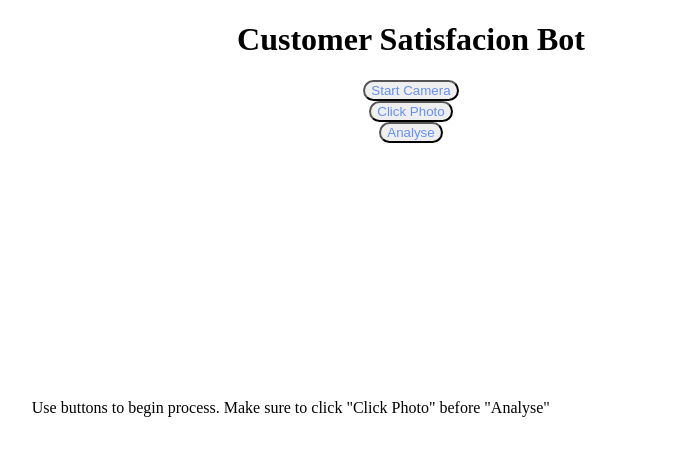
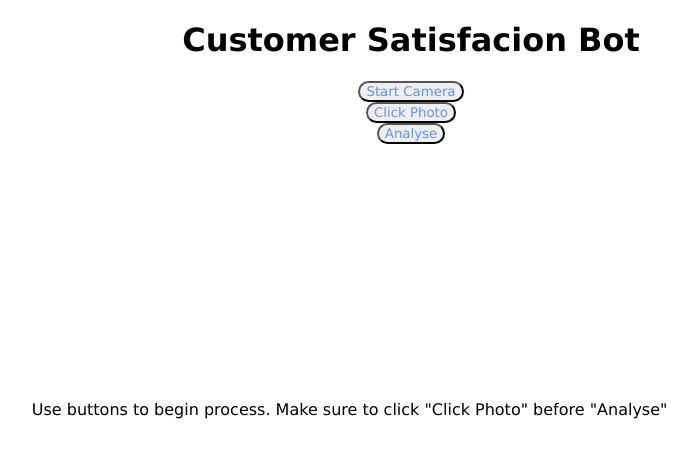
Before and after one commit to pymblelc/11mw2022-penelopegirdis, a plain HTML site: page index.html in a window 1280 px wide. Shown: the whole page, without its empty margins (229-926 px from the left). Drawn offline with Linux system fonts and the light colour scheme.

Commit message:
font change

```diff
--- a/secondproject.css
+++ b/secondproject.css
@@ -1,6 +1,7 @@
 .heading {
     display: flex;
     justify-content: center;
+    font-family:'Lucida Sans', 'Lucida Sans Regular', 'Lucida Grande', 'Lucida Sans Unicode', Geneva, Verdana, sans-serif;
 }
 
 .container {
@@ -16,6 +17,7 @@
     transition-duration: 0.3s;
     border-radius: 1cm;
     margin: auto;
+    font-family:'Lucida Sans', 'Lucida Sans Regular', 'Lucida Grande', 'Lucida Sans Unicode', Geneva, Verdana, sans-serif
 }
 .startCamera:hover {
     transform: scale(1.5);
@@ -34,6 +36,7 @@
     transition-duration: 0.3s;
     border-radius: 1cm;
     margin: auto;
+    font-family:'Lucida Sans', 'Lucida Sans Regular', 'Lucida Grande', 'Lucida Sans Unicode', Geneva, Verdana, sans-serif
 }
 .clickPhoto:hover {
     transform: scale(1.5);
@@ -52,6 +55,7 @@
     transition-duration: 0.3s;
     border-radius: 1cm;
     margin: auto;
+    font-family:'Lucida Sans', 'Lucida Sans Regular', 'Lucida Grande', 'Lucida Sans Unicode', Geneva, Verdana, sans-serif
 }
 .analyseBtn:hover {
     transform: scale(1.5);
@@ -66,10 +70,12 @@
     border: #000;
     max-width: 60%;
     padding-left: 20%;
+    font-family:'Lucida Sans', 'Lucida Sans Regular', 'Lucida Grande', 'Lucida Sans Unicode', Geneva, Verdana, sans-serif
 }
 
 .statisticsTextBox {
     border: #000;
     width: 60%;
     padding-left: 20%;
+    font-family:'Lucida Sans', 'Lucida Sans Regular', 'Lucida Grande', 'Lucida Sans Unicode', Geneva, Verdana, sans-serif
 }
```
